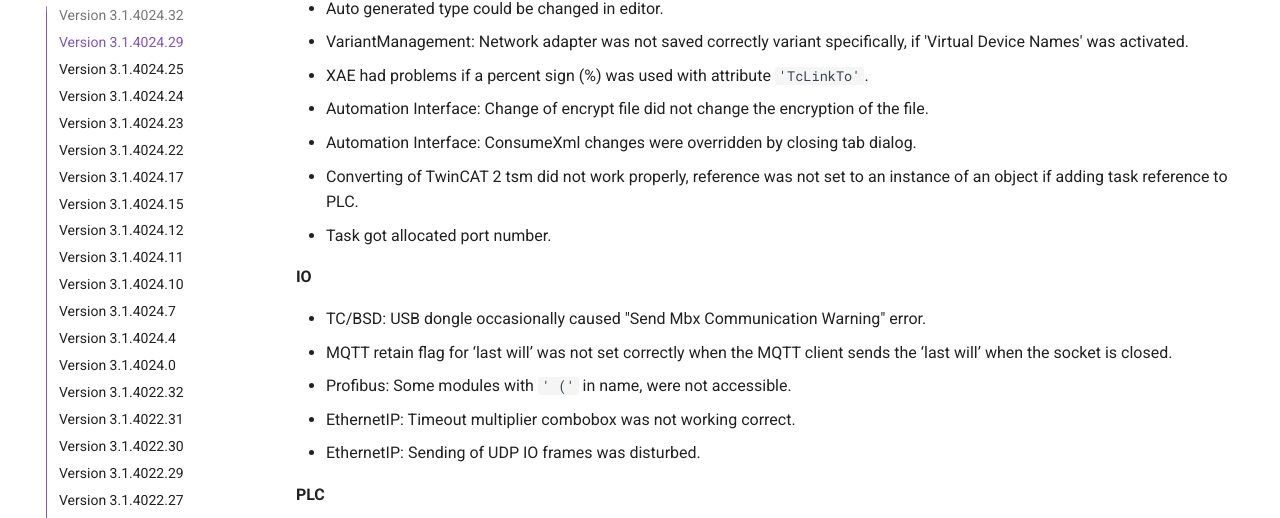
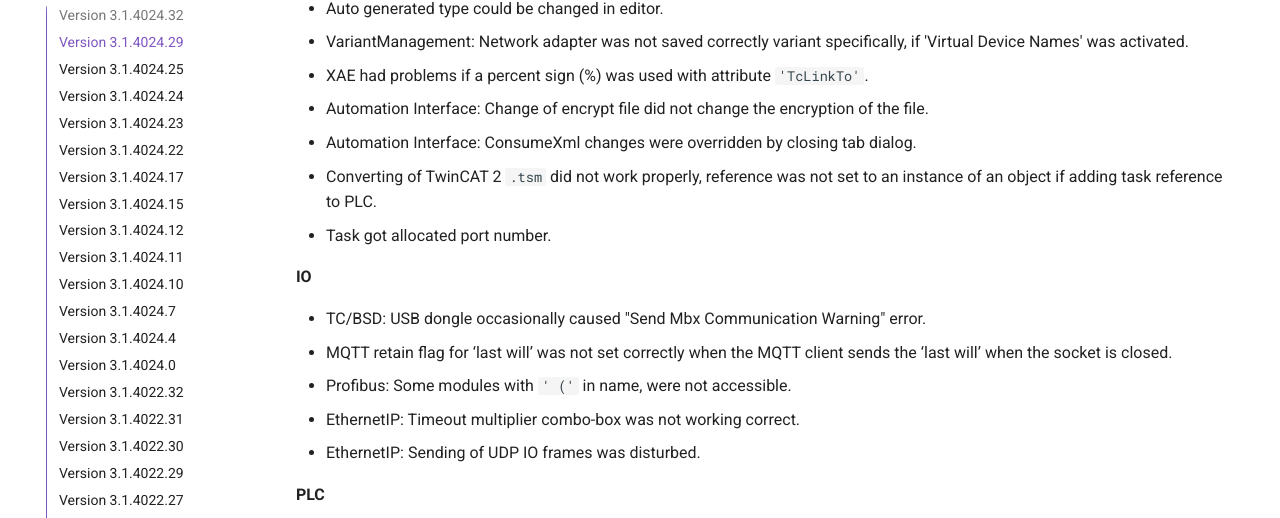
Before and after one commit to Roald87/TwinCatChangelog, an MkDocs documentation site: the page built from docs/tc3.md, in a window 1280 px wide and 900 px high, scrolled down 3698 px. Shown: the part 93-611 px from the top of the window. Built offline with MkDocs 1.6.1 and Material for MkDocs 9.7.7, drawn with Linux system fonts in a browser that asks for light colours; comment, search, counter and statistics services are not loaded.

Commit message:
fix vale suggestions

```diff
--- a/docs/tc3.md
+++ b/docs/tc3.md
@@ -111,7 +111,7 @@
 -   XAE had problems if a percent sign (%) was used with attribute `'TcLinkTo'`.
 -   Automation Interface: Change of encrypt file did not change the encryption of the file.
 -   Automation Interface: ConsumeXml changes were overridden by closing tab dialog.
--   Converting of TwinCAT 2 tsm did not work properly, reference was not set to an instance of an object if adding task reference to PLC.
+-   Converting of TwinCAT 2 `.tsm` did not work properly, reference was not set to an instance of an object if adding task reference to PLC.
 -   Task got allocated port number.
 
 #### IO
@@ -119,7 +119,7 @@
 -   TC/BSD: USB dongle occasionally caused "Send Mbx Communication Warning" error.
 -   MQTT retain flag for ‘last will’ was not set correctly when the MQTT client sends the ‘last will’ when the socket is closed.
 -   Profibus: Some modules with `' ('` in name, were not accessible.
--   EthernetIP: Timeout multiplier combobox was not working correct.
+-   EthernetIP: Timeout multiplier combo-box was not working correct.
 -   EthernetIP: Sending of UDP IO frames was disturbed.
 
 #### PLC
```
